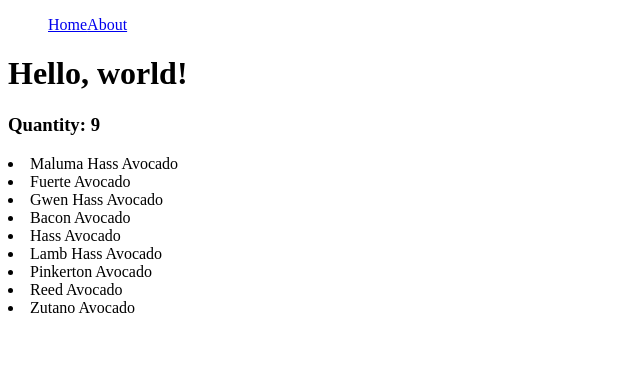
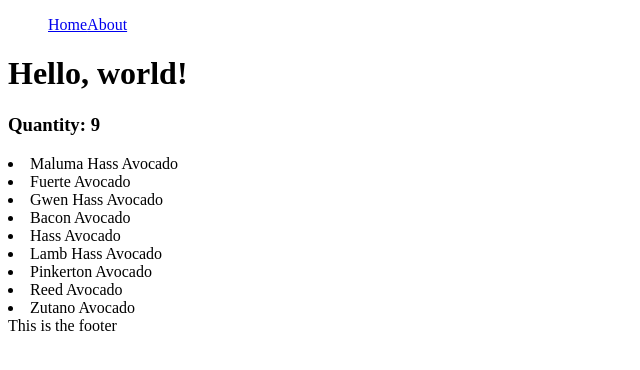
Before and after one commit to GersonEC/avocado-store, a Next.js app: page / in a window 1280 px wide. Shown: the top 370 px of the page, without its empty margins (0-640 px from the left). Built offline with nearby package versions, Linux system fonts and the light colour scheme.

Commit message:
add components path to tsconfig.

```diff
--- /dev/null
+++ b/components/Layout/Layout.tsx
@@ -0,0 +1,14 @@
+import Navbar from 'components/Navbar/Navbar'
+import React from 'react'
+
+const Layout: React.FC = ({ children }) => {
+  return (
+    <div>
+      <Navbar />
+      {children}
+      <footer>This is the footer</footer>
+    </div>
+  )
+}
+
+export default Layout
--- /dev/null
+++ b/pages/_app.tsx
@@ -0,0 +1,27 @@
+import Layout from '@components/Layout/Layout'
+import { AppProps } from 'next/app'
+
+//MyApp is useful to inject Providers.
+//Layouts
+//Additional props.
+function MyApp({ Component, pageProps }: AppProps) {
+  return (
+    <Layout>
+      <Component {...pageProps} />
+    </Layout>
+  )
+}
+
+// Only uncomment this method if you have blocking data requirements for
+// every single page in your application. This disables the ability to
+// perform automatic static optimization, causing every page in your app to
+// be server-side rendered.
+//
+// MyApp.getInitialProps = async (appContext) => {
+//   // calls page's `getInitialProps` and fills `appProps.pageProps`
+//   const appProps = await App.getInitialProps(appContext);
+//
+//   return { ...appProps }
+// }
+
+export default MyApp
--- a/pages/about.tsx
+++ b/pages/about.tsx
@@ -1,9 +1,6 @@
-import Navbar from '../components/Navbar/Navbar'
-
 export default function About() {
   return (
     <div>
-      <Navbar />
       <h1>Esta es la pagina de About</h1>
     </div>
   )
--- a/pages/index.tsx
+++ b/pages/index.tsx
@@ -1,5 +1,4 @@
 import { useEffect, useState } from 'react'
-import Navbar from '../components/Navbar/Navbar'
 
 export default function Home() {
   const [avocados, setAvocados] = useState<TProduct[]>([] as TProduct[])
@@ -17,7 +16,6 @@
 
   return (
     <div>
-      <Navbar />
       <h1>Hello, world!</h1>
       <h3>Quantity: {avosQuantity}</h3>
       {avocados.map((avo) => (
--- a/tsconfig.json
+++ b/tsconfig.json
@@ -2,7 +2,8 @@
   "compilerOptions": {
     "baseUrl": ".",
     "paths": {
-      "@database": ["database/db.ts"]
+      "@database": ["database/db.ts"],
+      "@components/*": ["components/*"]
     },
     "target": "es6",
     "lib": ["dom", "dom.iterable", "esnext"],
```
